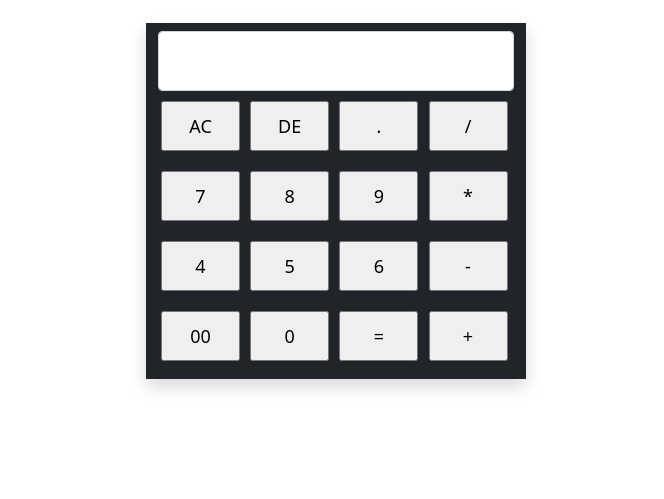
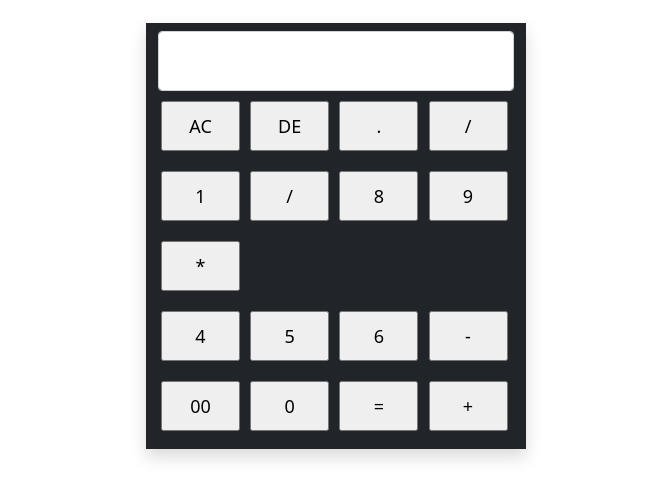
Before and after one commit to webcodingravi/Javascriptcaluclater-application.github.io, a plain HTML site: page index.html in a window 1280 px wide. Shown: the part 121-620 px from the top of the page, without its empty margins (304-968 px from the left). Drawn offline with nearby package versions, Linux system fonts and the light colour scheme.

Commit message:
Update index.html

```diff
--- a/index.html
+++ b/index.html
@@ -45,7 +45,8 @@
          </div>
 
          <div>
-            <input type="button" value="7" onclick="display.value +=value">
+           <input type="button" value="1" onclick="display.value +=value">
+            <input type="button" value="/" onclick="display.value +=value">
             <input type="button" value="8" onclick="display.value +=value">
             <input type="button" value="9" onclick="display.value +=value">
             <input type="button" value="*">
```
